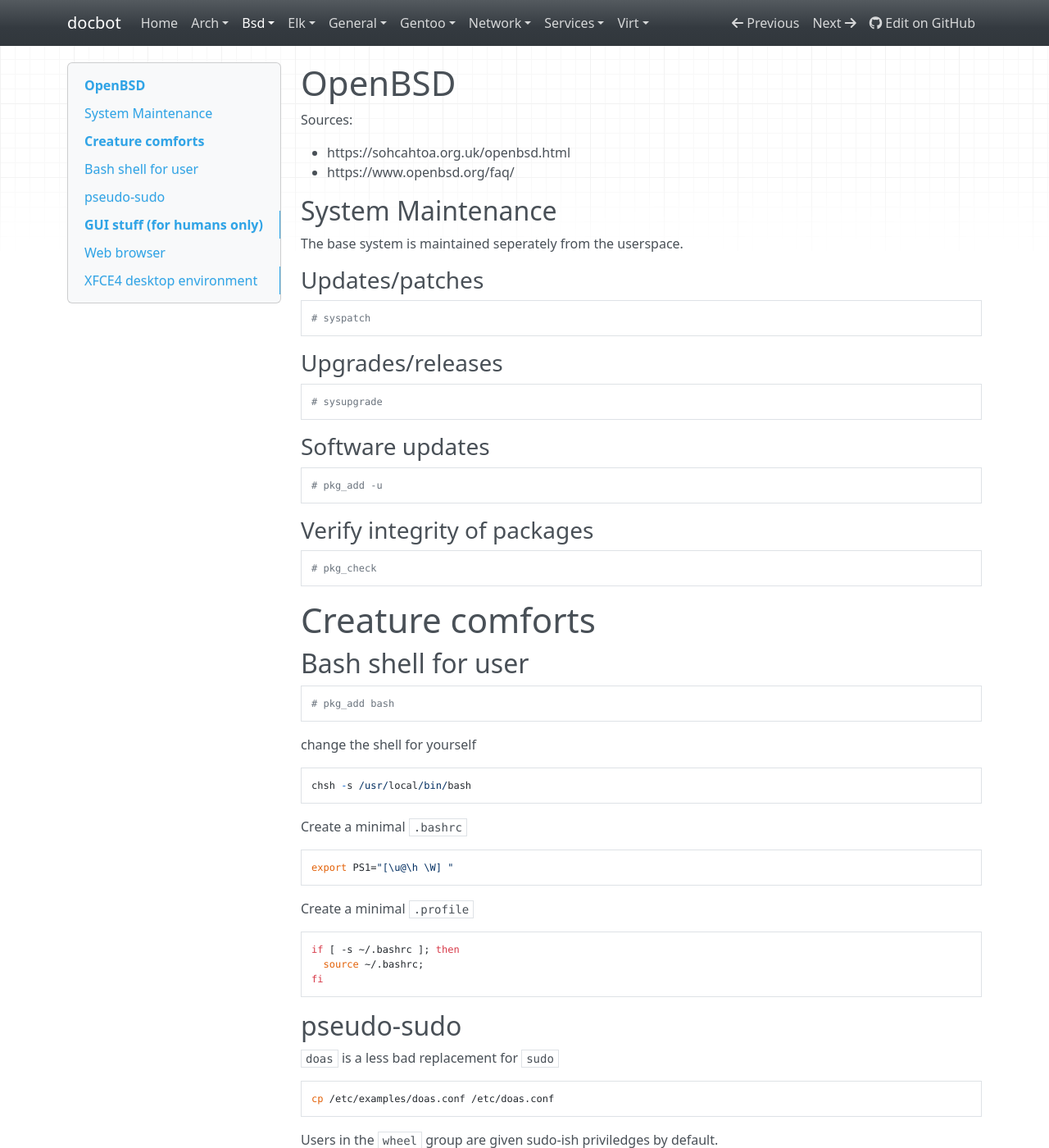
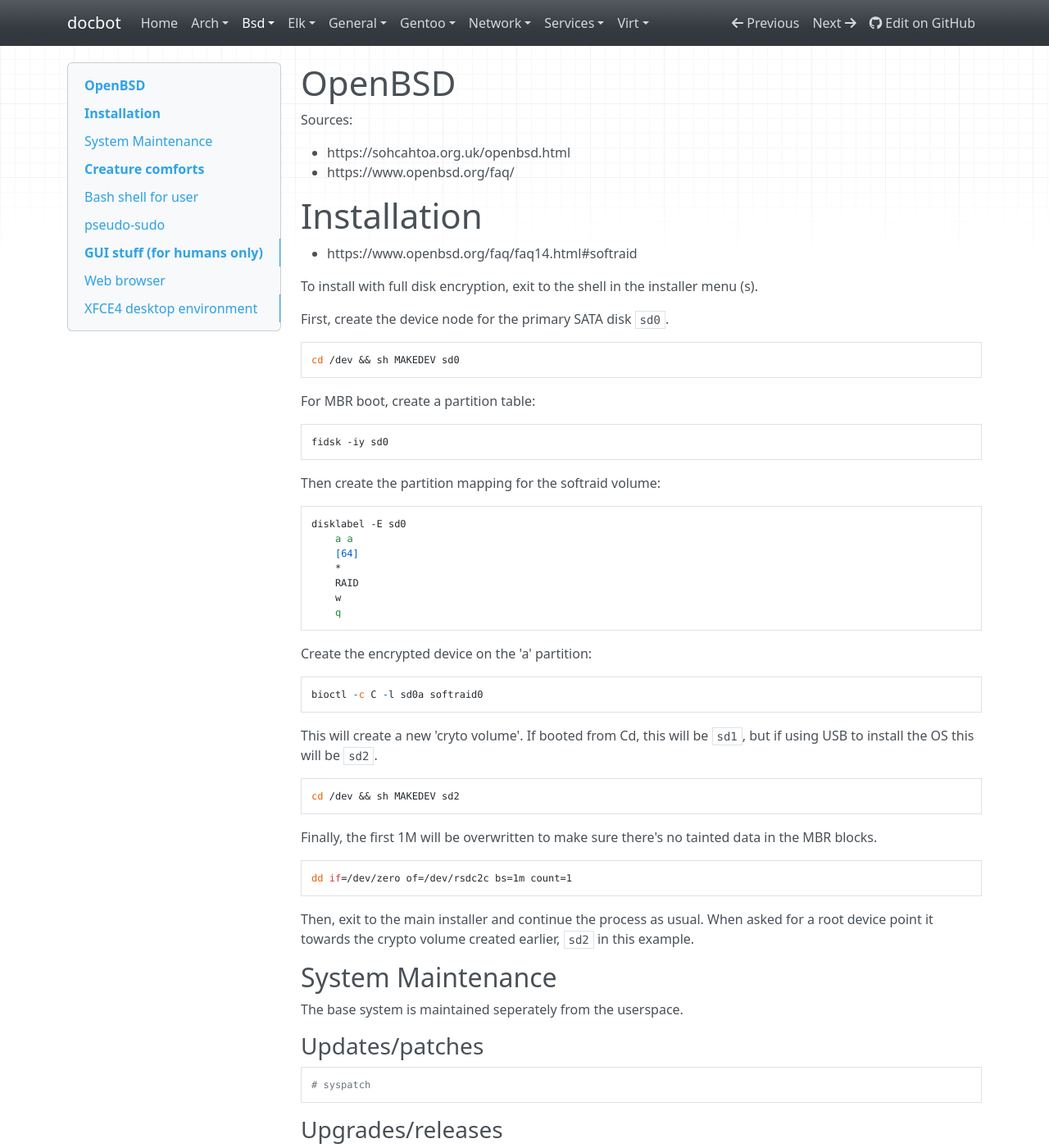
Before and after one commit to noahbailey/docbot, an MkDocs documentation site: the page built from docs/bsd/openbsd.md, in a window 1280 px wide and 1400 px high. Shown: the whole window at 82% size. Built offline with MkDocs 1.6.1, drawn with Linux system fonts in a browser that asks for light colours; nearby versions of some CDN libraries.

Commit message:
Add install for openbsd

```diff
--- a/docs/bsd/openbsd.md
+++ b/docs/bsd/openbsd.md
@@ -4,6 +4,44 @@ Sources:
 
 * https://sohcahtoa.org.uk/openbsd.html
 * https://www.openbsd.org/faq/
+
+# Installation
+
+* https://www.openbsd.org/faq/faq14.html#softraid
+
+To install with full disk encryption, exit to the shell in the installer menu (s).
+
+First, create the device node for the primary SATA disk `sd0`.
+
+    cd /dev && sh MAKEDEV sd0
+
+For MBR boot, create a partition table:
+
+    fidsk -iy sd0
+
+Then create the partition mapping for the softraid volume:
+
+    disklabel -E sd0
+        a a
+        [64]
+        *
+        RAID
+        w
+        q
+
+Create the encrypted device on the 'a' partition:
+
+    bioctl -c C -l sd0a softraid0
+
+This will create a new 'cryto volume'. If booted from Cd, this will be `sd1`, but if using USB to install the OS this will be `sd2`.
+
+    cd /dev && sh MAKEDEV sd2
+
+Finally, the first 1M will be overwritten to make sure there's no tainted data in the MBR blocks.
+
+    dd if=/dev/zero of=/dev/rsdc2c bs=1m count=1
+
+Then, exit to the main installer and continue the process as usual. When asked for a root device point it towards the crypto volume created earlier, `sd2` in this example.
 
 ## System Maintenance
 
```
